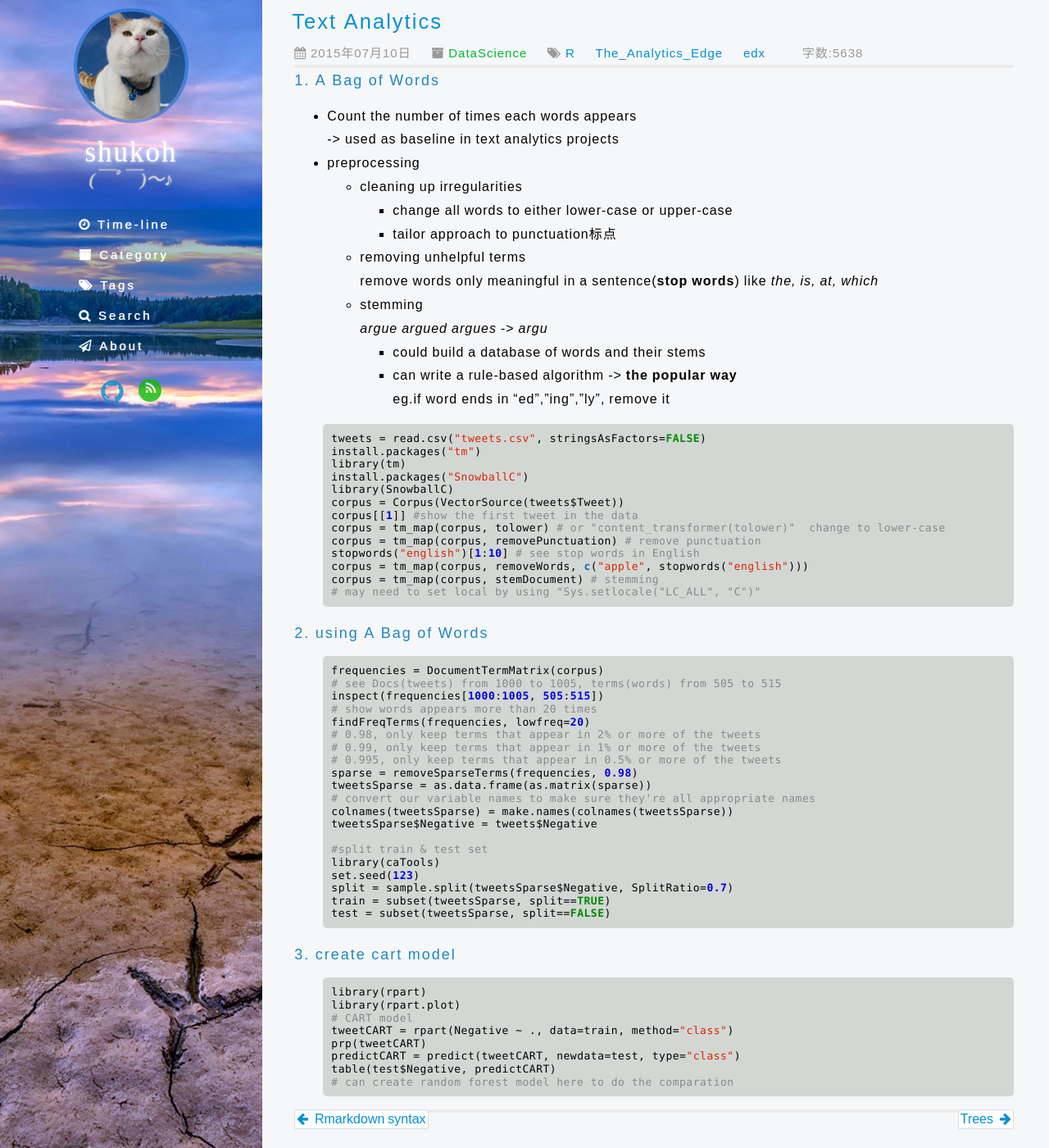
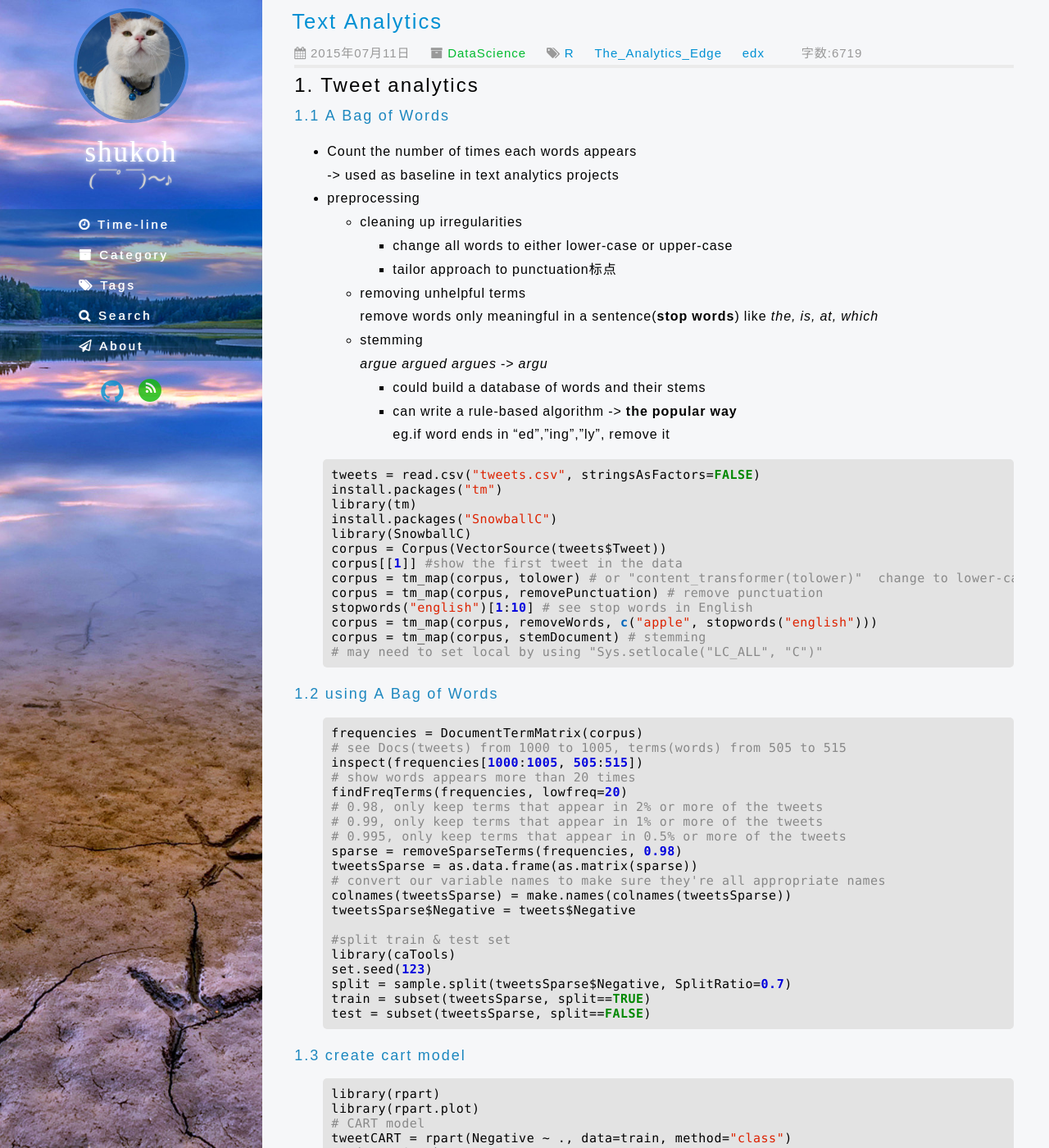
Before and after one commit to shukohChin/shukohChin.github.io, a Jekyll site: the page built from _posts/dataScience/2015-7-11-Text Analytics.md, in a window 1280 px wide and 1400 px high. Shown: the whole window at 82% size. Built offline with Jekyll 4.4.1, drawn with Linux system fonts in a browser that asks for light colours; nearby versions of some CDN libraries; library files that are not in the unit come from our copies; Markdown is read by kramdown in place of the engine named in the settings; comment, search, counter and statistics services are not loaded; some of the changed text lies outside the part shown.

Commit message:
post memo of text analytics

````diff
--- a/_includes/footer.html
+++ b/_includes/footer.html
@@ -1,3 +1,5 @@
-<footer>Copyright ©{{ site.time | date: "%Y" }} <a href="{{ site.blog.url }}">
-{{ site.blog.name }}</a> &mdash; Powered by <a href="http://jekyllrb.com/" target="_blank">Jekyll</a>, theme modified from <a href="https://github.com/pexcn/Jekyll-Light">pexcn</a>
+<footer>
+Copyright&nbsp;
+{{ site.time | date: "%Y" }} <a href="{{ site.blog.url }}">{{ site.blog.name }}</a>
+<br/>Powered by <a href="http://jekyllrb.com/" target="_blank">Jekyll</a>, theme modified from <a href="https://github.com/pexcn/Jekyll-Light">pexcn</a>
 </footer>
--- a/_posts/dataScience/2015-7-10-Text Analytics.md
+++ b/_posts/dataScience/2015-7-11-Text Analytics.md
@@ -7,7 +7,8 @@
 
 <!-- more -->
 
-### 1. A Bag of Words
+## 1. Tweet analytics
+### 1.1 A Bag of Words
 - Count the number of times each words appears
 	-> used as baseline in text analytics projects
 - preprocessing
@@ -38,7 +39,7 @@
 # may need to set local by using "Sys.setlocale("LC_ALL", "C")"
 ```
 
-### 2. using A Bag of Words
+### 1.2 using A Bag of Words
 
 ```r
 frequencies = DocumentTermMatrix(corpus)
@@ -63,7 +64,7 @@
 test = subset(tweetsSparse, split==FALSE)
 ```
 
-### 3. create cart model
+### 1.3 create cart model
 ```r
 library(rpart)
 library(rpart.plot)
@@ -74,3 +75,35 @@
 table(test$Negative, predictCART)
 # can create random forest model here to do the comparation
 ```
+
+## 2. Watson
+### 2.1 Tools Watson uses
+- Lexicon
+	Describe relationship between different words
+	eg."water" is a "clear liguid" but not all "clear liguids" are "water"
+- Part of speech tagger & parser
+	Identify functions of words in text
+	eg.some words("Race") can be a verb or a noun
+
+### 2.2 How Watson Works
+- Question analysis
+	figure out what the question is looking for.
+	+ Try to find the Lexical Answer Type(LAT) of the question
+	*LAT: word or noun in the question that specifies the answer*
+	+ perform **relation detection** to find relationships among words, and **decomposition** to split the question into different clues
+- Hypothesis generation
+	search information sources for possible ansers
+	+ generate candidate answers(a lot)
+	+ each candidate answer plugged back into the question in place of the LAT is considered a hypothesis
+- Scoring hypothesis
+	compute confidence levels for each answer
+	+ start with "lightweight scoring algorithms" to prune down large set of hypotheses. If this likehood is not very high, throw away the hypothesis
+	+ gather supporting evidence for each candidate answer
+		- retrieve passages that contain the hypothesis text
+		- determine the degree of certainty that the evidence supports the candidate answers
+- Final ranking
+	look for a highly supported answer
+	+ merge similar answers
+	+ rank the hypotheses and estimate confidence -> **logistic regression**
+		- training data: a set of historical Jeopardy questions
+		- independent variable: all of the candidate answers
--- a/page/search.html
+++ b/page/search.html
@@ -3,6 +3,7 @@
 title: Search
 ---
 
+<link rel="stylesheet" href="/res/css/page.css">
 <nav>
   <h2>Search</h2>
   <hr/>
--- a/res/css/light.css
+++ b/res/css/light.css
@@ -462,8 +462,8 @@
 }
 code {
 	font-family: Consolas, Arial,sans-serif;
-	font-size:15px;
-	background:#d3d7d4;
+	font-size:16px;
+	background:#E3E3E3;
 	color:#000000;
 	padding:0 4px;
 	border-radius:4px;
@@ -473,10 +473,9 @@
 }
 pre code {
 	font-family: Consolas, Arial,sans-serif;
-	font-size:13px;
+	font-size:15px;
 	margin-left:4%;
-	background:#fff;
-	background:#d3d7d4;
+	background:#E3E3E3;
 	border-radius:5px;
 	-moz-border-radius:5px;
 	-webkit-border-radius:5px;
--- a/res/css/page.css
+++ b/res/css/page.css
@@ -27,7 +27,7 @@
 	position:relative;
 	margin-left:70px;
 	font-size:18px;
-	height:2.5em;
+	height:3.5em;
 }
 .timing:before {
 	content:"";
````
